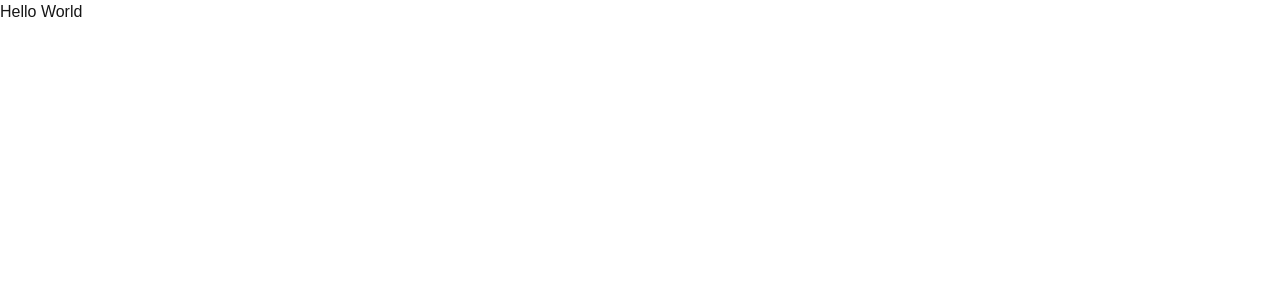
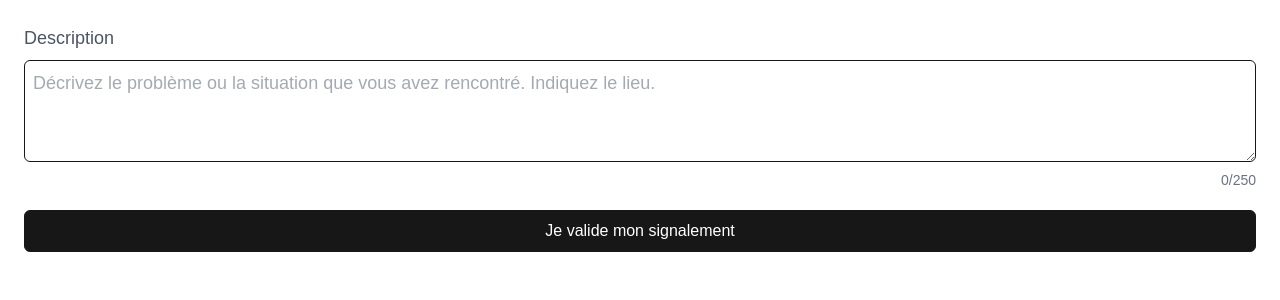
Before and after one commit to DJKFifou/FixMyStreet, a Next.js app: page / in a window 1280 px wide. Shown: the top 300 px of the page. Built offline with nearby package versions, Linux system fonts and the light colour scheme; no server answers.

Commit message:
feat: ReportForm with TextAreaWithLengthIndicator

```diff
--- a/app/auth/sign-up-success/page.tsx
+++ b/app/auth/sign-up-success/page.tsx
@@ -2,7 +2,7 @@ import Link from 'next/link';
 
 export default function Page() {
   return (
-    <div className="flex min-h-svh w-full items-center justify-center px-6 py-12 md:py-6">
+    <div className="flex min-h-svh w-full items-center justify-center">
       <div className="w-full max-w-sm">
         <div className="flex flex-col gap-6">
           <h1 className="text-2xl text-center">Merci pour votre inscription !</h1>
--- /dev/null
+++ b/app/form-submitted/page.tsx
@@ -0,0 +1,8 @@
+const Page = () => (
+  <div>
+    <h1>Form submitted</h1>
+    <p>Thanks</p>
+  </div>
+);
+
+export default Page;
--- a/app/layout.tsx
+++ b/app/layout.tsx
@@ -26,7 +26,7 @@ export default function RootLayout({
   return (
     <html lang="en">
       <body
-        className={`${geistSans.variable} ${geistMono.variable} antialiased`}
+        className={`${geistSans.variable} ${geistMono.variable} antialiased px-6 py-12 md:py-6`}
       >
         {children}
       </body>
--- a/app/page.tsx
+++ b/app/page.tsx
@@ -1,7 +1,9 @@
+import ReportForm from "@/components/ReportForm";
+
 export default function Home() {
   return (
     <main>
-      <h1>Hello World</h1>
+      <ReportForm />
     </main>
   );
 }
--- a/components/ForgotPasswordForm.tsx
+++ b/components/ForgotPasswordForm.tsx
@@ -2,6 +2,7 @@
 
 import Link from 'next/link';
 import IconInput from './form/IconInput';
+import PrimaryButton from './ui/PrimaryButton';
 import { createClient } from '@/lib/supabase/client';
 import { useState } from 'react';
 
@@ -45,13 +46,9 @@ export function ForgotPasswordForm({ setSuccess }: { setSuccess: (success: boole
               icon="email"
             />
             {error && <p className="text-sm text-red-500">{error}</p>}
-            <button
-              type="submit"
-              className="w-full border border-foreground bg-foreground text-white rounded-md p-2"
-              disabled={isLoading}
-            >
+            <PrimaryButton type="submit" disabled={isLoading}>
               {isLoading ? "Envoi..." : "Envoyer le lien de réinitialisation"}
-            </button>
+            </PrimaryButton>
           </div>
         </form>
         <div className="w-full">
--- a/components/LoginForm.tsx
+++ b/components/LoginForm.tsx
@@ -2,6 +2,7 @@
 
 import Link from 'next/link';
 import IconInput from './form/IconInput';
+import PrimaryButton from './ui/PrimaryButton';
 import PasswordInput from './form/PasswordInput';
 import { createClient } from '@/lib/supabase/client';
 import { useRouter } from 'next/navigation';
@@ -68,13 +69,9 @@ export function LoginForm() {
             </Link>
           </div>
           {error && <p className="text-sm text-red-500">{error}</p>}
-          <button
-            type="submit"
-            className="w-full border border-foreground bg-foreground text-white rounded-md p-2"
-            disabled={isLoading}
-          >
+          <PrimaryButton type="submit" disabled={isLoading}>
             {isLoading ? "Connexion..." : "Se connecter"}
-          </button>
+          </PrimaryButton>
         </div>
       </form>
       <div className="w-full">
--- /dev/null
+++ b/components/ReportForm.tsx
@@ -0,0 +1,40 @@
+'use client';
+
+import PrimaryButton from './ui/PrimaryButton';
+import { createClient } from '@/lib/supabase/client';
+import { useRouter } from 'next/navigation';
+import { useState } from 'react';
+import TextAreaWithLengthIndicator from './form/TextAreaWithLengthIndicator';
+
+const ReportForm = () => {
+  const router = useRouter();
+  const supabase = createClient();
+  const [description, setDescription] = useState('');
+
+  const handleSubmit = async (e: React.FormEvent) => {
+    e.preventDefault();
+    const { data: { user } } = await supabase.auth.getUser();
+    if (!user) return router.push('/login');
+
+    const { error } = await supabase.from("reports").insert({ author_id: user.id, description });
+    if (error) throw error;
+
+    router.push('/form-submitted');
+  };
+
+  return (
+    <form className="flex flex-col gap-5" onSubmit={handleSubmit}>
+      <TextAreaWithLengthIndicator
+        label="Description"
+        value={description}
+        maxLength={250}
+        onChange={(e: React.ChangeEvent<HTMLTextAreaElement>) => setDescription(e.target.value)}
+      />
+      <PrimaryButton type="submit">
+        Je valide mon signalement
+      </PrimaryButton>
+    </form>
+  );
+};
+
+export default ReportForm;
--- a/components/SignUpForm.tsx
+++ b/components/SignUpForm.tsx
@@ -2,6 +2,7 @@
 
 import Link from 'next/link';
 import IconInput from './form/IconInput';
+import PrimaryButton from './ui/PrimaryButton';
 import PasswordInput from './form/PasswordInput';
 import { createClient } from '@/lib/supabase/client';
 import { useRouter } from 'next/navigation';
@@ -81,9 +82,9 @@ export function SignUpForm() {
             />
           </div>
           {error && <p className="text-sm text-red-500">{error}</p>}
-          <button type="submit" className="w-full border border-foreground bg-foreground text-white rounded-md p-2" disabled={isLoading}>
+          <PrimaryButton type="submit" disabled={isLoading}>
             {isLoading ? "Enregistrement..." : "S'enregistrer"}
-          </button>
+          </PrimaryButton>
         </div>
       </form>
       <div className="w-full">
--- a/components/UpdatePasswordForm.tsx
+++ b/components/UpdatePasswordForm.tsx
@@ -1,6 +1,7 @@
 'use client';
 
 import Link from 'next/link';
+import PrimaryButton from './ui/PrimaryButton';
 import PasswordInput from './form/PasswordInput';
 import { createClient } from '@/lib/supabase/client';
 import { useRouter } from 'next/navigation';
@@ -43,13 +44,9 @@ export function UpdatePasswordForm() {
             onChange={(e: React.ChangeEvent<HTMLInputElement>) => setPassword(e.target.value)}
           />
           {error && <p className="text-sm text-red-500">{error}</p>}
-          <button
-            type="submit"
-            className="w-full border border-foreground bg-foreground text-white rounded-md p-2"
-            disabled={isLoading}
-          >
+          <PrimaryButton type="submit" disabled={isLoading}>
             {isLoading ? "Enregistrement..." : "Enregistrer le nouveau mot de passe"}
-          </button>
+          </PrimaryButton>
         </div>
       </form>
       <div className="w-full">
--- /dev/null
+++ b/components/form/TextAreaWithLengthIndicator.tsx
@@ -0,0 +1,29 @@
+const TextAreaWithLengthIndicator = (
+  {
+    label, value, maxLength, onChange
+  }: {
+    label: string;
+    value?: string;
+    maxLength: number;
+    onChange: (e: React.ChangeEvent<HTMLTextAreaElement>) => void;
+  }
+) => {
+  return (
+    <label className="relative flex flex-col gap-2 text-lg text-gray-600">
+      {label}
+      <textarea
+        value={value}
+        onChange={onChange}
+        placeholder="Décrivez le problème ou la situation que vous avez rencontré. Indiquez le lieu."
+        className="w-full border border-foreground rounded-md p-2"
+        rows={3}
+        maxLength={maxLength}
+      />
+      <span className="w-full text-sm text-gray-500 text-end">
+        {value?.length ?? 0}/{maxLength}
+      </span>
+    </label>
+  );
+};
+
+export default TextAreaWithLengthIndicator;
--- /dev/null
+++ b/components/ui/PrimaryButton.tsx
@@ -0,0 +1,19 @@
+const PrimaryButton = ({
+  type = 'button',
+  disabled = false,
+  children,
+}: {
+  type: 'button' | 'submit' | 'reset';
+  disabled?: boolean;
+  children: React.ReactNode;
+}) => (
+  <button
+    type={type}
+    className="w-full border border-foreground bg-foreground text-white rounded-md p-2"
+    disabled={disabled}
+  >
+    {children}
+  </button>
+);
+
+export default PrimaryButton;
```
